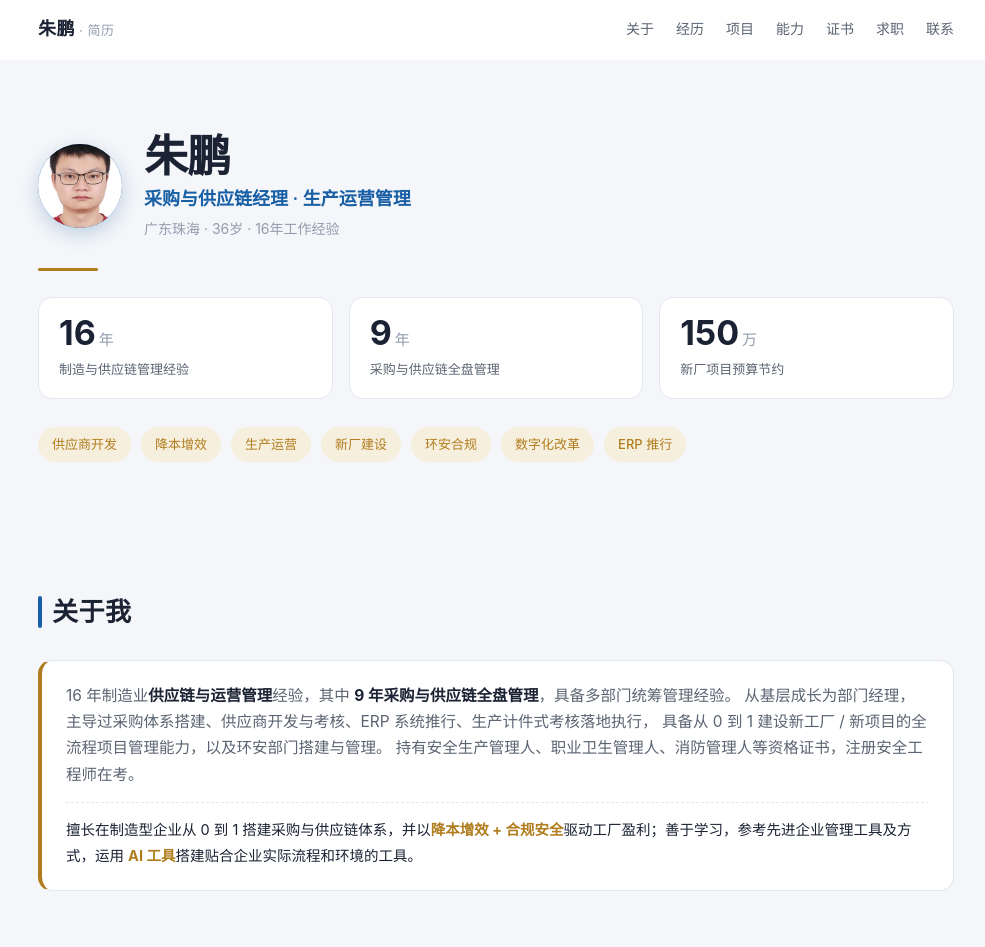
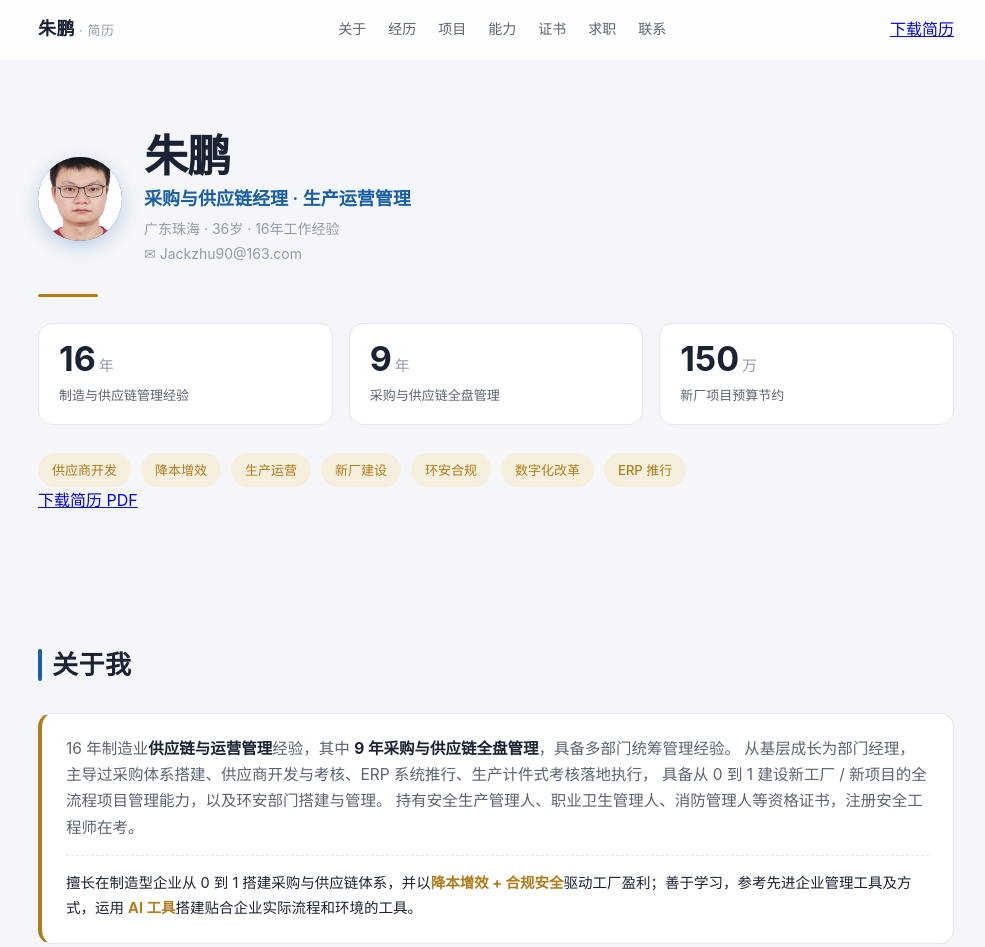
Before and after one commit to Jackzhu-90/Jackzhu-90.github.io, a plain HTML site: page index.html in a window 1280 px wide. Shown: the top 947 px of the page, without its empty margins (144-1129 px from the left). Drawn offline with Linux system fonts and the light colour scheme.

Commit message:
Add email + resume download; update avatar

```diff
--- a/index.html
+++ b/index.html
@@ -22,6 +22,7 @@
       <a href="#job">求职</a>
       <a href="#contact">联系</a>
     </nav>
+    <a class="nav__cta" href="assets/resume.pdf" download>下载简历</a>
   </div>
 </header>
 
@@ -34,6 +35,7 @@
         <h1 class="hero__name">朱鹏</h1>
         <p class="hero__title">采购与供应链经理 · 生产运营管理</p>
         <p class="hero__loc">广东珠海 · 36岁 · 16年工作经验</p>
+        <p class="hero__loc">✉ Jackzhu90@163.com</p>
       </div>
     </div>
 
@@ -62,6 +64,10 @@
       <span class="pill pill--gold">环安合规</span>
       <span class="pill pill--gold">数字化改革</span>
       <span class="pill pill--gold">ERP 推行</span>
+    </div>
+
+    <div class="hero__actions">
+      <a class="btn btn--primary" href="assets/resume.pdf" download>下载简历 PDF</a>
     </div>
   </div>
 </section>
@@ -291,6 +297,8 @@
       <p class="contact__lead">期待新的机会与合作。</p>
       <div class="contact__grid">
         <div class="contact__item"><span>所在地</span><p>广东珠海</p></div>
+        <div class="contact__item"><span>邮箱</span><p><a href="mailto:Jackzhu90@163.com">Jackzhu90@163.com</a></p></div>
+        <div class="contact__item"><span>简历</span><a href="assets/resume.pdf" download>下载 PDF</a></div>
       </div>
     </div>
   </div>
```
